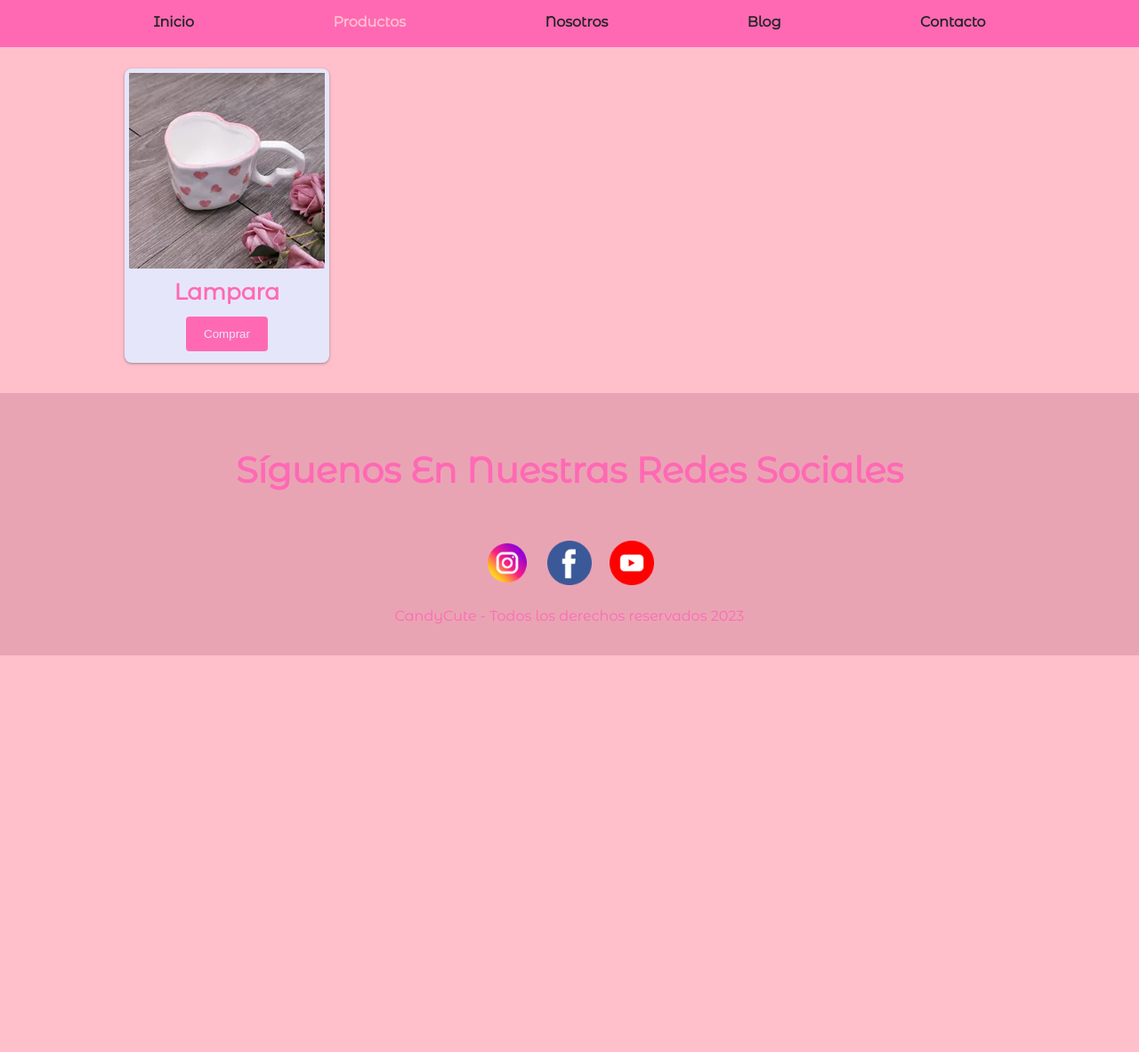
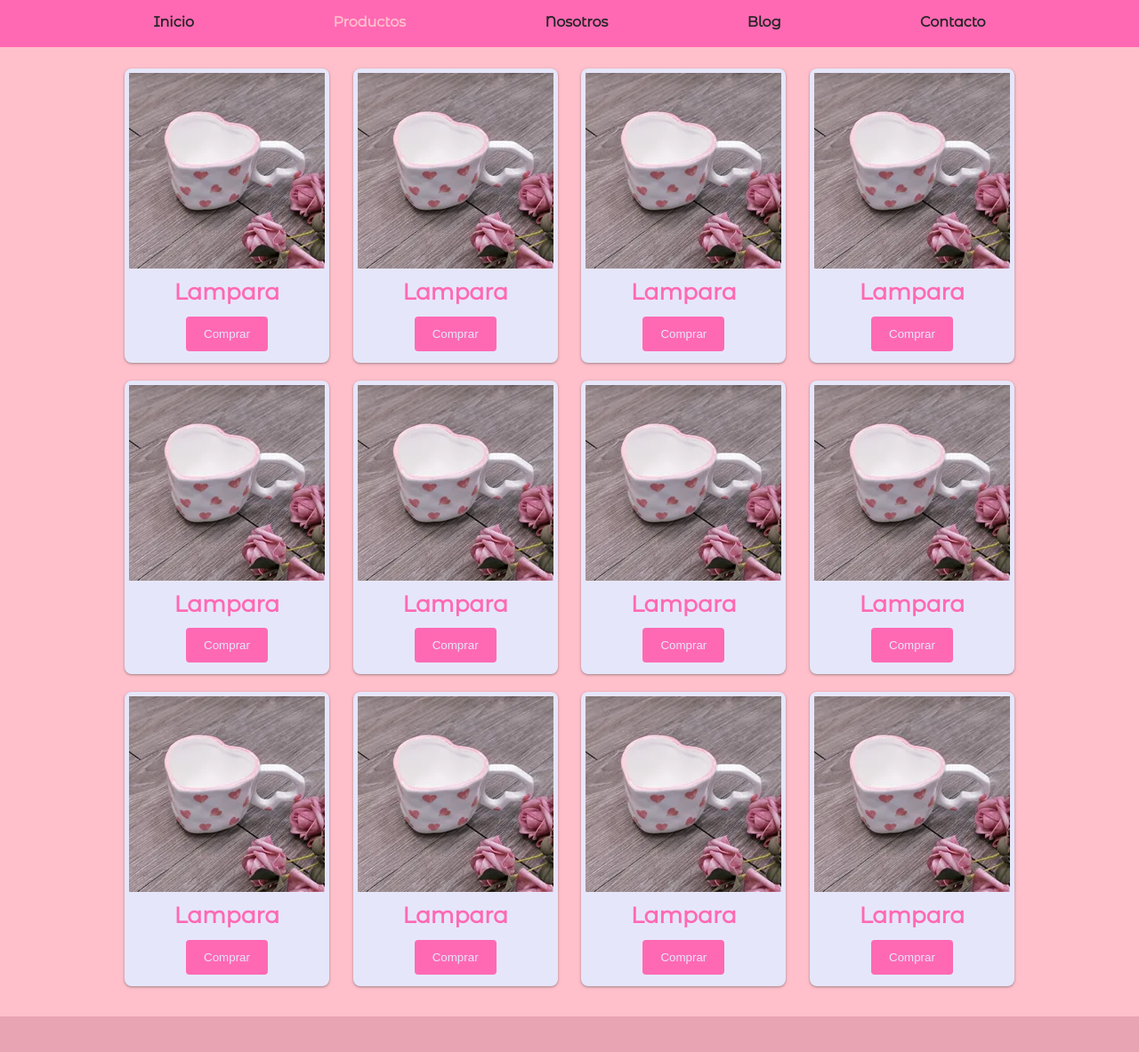
Before and after one commit to fran-rs/tiendaKawaii, a plain HTML site: page pages/productos.html in a window 1280 px wide. Shown: the part 117-1300 px from the top of the page at 89% size. Before the commit the page ends 854 px from the top, so only its background shows below. Drawn offline with Linux system fonts and the light colour scheme.

Commit message:
modifique html de productos

```diff
--- a/pages/productos.html
+++ b/pages/productos.html
@@ -46,9 +46,106 @@
           />
           <h3 class="nombre-producto">Lampara</h3>
           <button class="btn">Comprar</button>
-        </div>
-
-
+        </div> <!--Fin de la card-->
+        <div class="producto card">
+          <img
+            class="producto-imagen"
+            src="../img/tazon-mug-de-corazon.jpg"
+            alt="lampara de velador"
+          />
+          <h3 class="nombre-producto">Lampara</h3>
+          <button class="btn">Comprar</button>
+        </div> <!--Fin de la card-->
+        <div class="producto card">
+          <img
+            class="producto-imagen"
+            src="../img/tazon-mug-de-corazon.jpg"
+            alt="lampara de velador"
+          />
+          <h3 class="nombre-producto">Lampara</h3>
+          <button class="btn">Comprar</button>
+        </div> <!--Fin de la card-->
+        <div class="producto card">
+          <img
+            class="producto-imagen"
+            src="../img/tazon-mug-de-corazon.jpg"
+            alt="lampara de velador"
+          />
+          <h3 class="nombre-producto">Lampara</h3>
+          <button class="btn">Comprar</button>
+        </div> <!--Fin de la card-->
+        <div class="producto card">
+          <img
+            class="producto-imagen"
+            src="../img/tazon-mug-de-corazon.jpg"
+            alt="lampara de velador"
+          />
+          <h3 class="nombre-producto">Lampara</h3>
+          <button class="btn">Comprar</button>
+        </div> <!--Fin de la card-->
+        <div class="producto card">
+          <img
+            class="producto-imagen"
+            src="../img/tazon-mug-de-corazon.jpg"
+            alt="lampara de velador"
+          />
+          <h3 class="nombre-producto">Lampara</h3>
+          <button class="btn">Comprar</button>
+        </div> <!--Fin de la card-->
+        <div class="producto card">
+          <img
+            class="producto-imagen"
+            src="../img/tazon-mug-de-corazon.jpg"
+            alt="lampara de velador"
+          />
+          <h3 class="nombre-producto">Lampara</h3>
+          <button class="btn">Comprar</button>
+        </div> <!--Fin de la card-->
+        <div class="producto card">
+          <img
+            class="producto-imagen"
+            src="../img/tazon-mug-de-corazon.jpg"
+            alt="lampara de velador"
+          />
+          <h3 class="nombre-producto">Lampara</h3>
+          <button class="btn">Comprar</button>
+        </div> <!--Fin de la card-->
+        <div class="producto card">
+          <img
+            class="producto-imagen"
+            src="../img/tazon-mug-de-corazon.jpg"
+            alt="lampara de velador"
+          />
+          <h3 class="nombre-producto">Lampara</h3>
+          <button class="btn">Comprar</button>
+        </div> <!--Fin de la card-->
+        <div class="producto card">
+          <img
+            class="producto-imagen"
+            src="../img/tazon-mug-de-corazon.jpg"
+            alt="lampara de velador"
+          />
+          <h3 class="nombre-producto">Lampara</h3>
+          <button class="btn">Comprar</button>
+        </div> <!--Fin de la card-->
+        <div class="producto card">
+          <img
+            class="producto-imagen"
+            src="../img/tazon-mug-de-corazon.jpg"
+            alt="lampara de velador"
+          />
+          <h3 class="nombre-producto">Lampara</h3>
+          <button class="btn">Comprar</button>
+        </div> <!--Fin de la card-->
+        <div class="producto card">
+          <img
+            class="producto-imagen"
+            src="../img/tazon-mug-de-corazon.jpg"
+            alt="lampara de velador"
+          />
+          <h3 class="nombre-producto">Lampara</h3>
+          <button class="btn">Comprar</button>
+        </div> <!--Fin de la card-->
       </section>
     </main>
 
```
